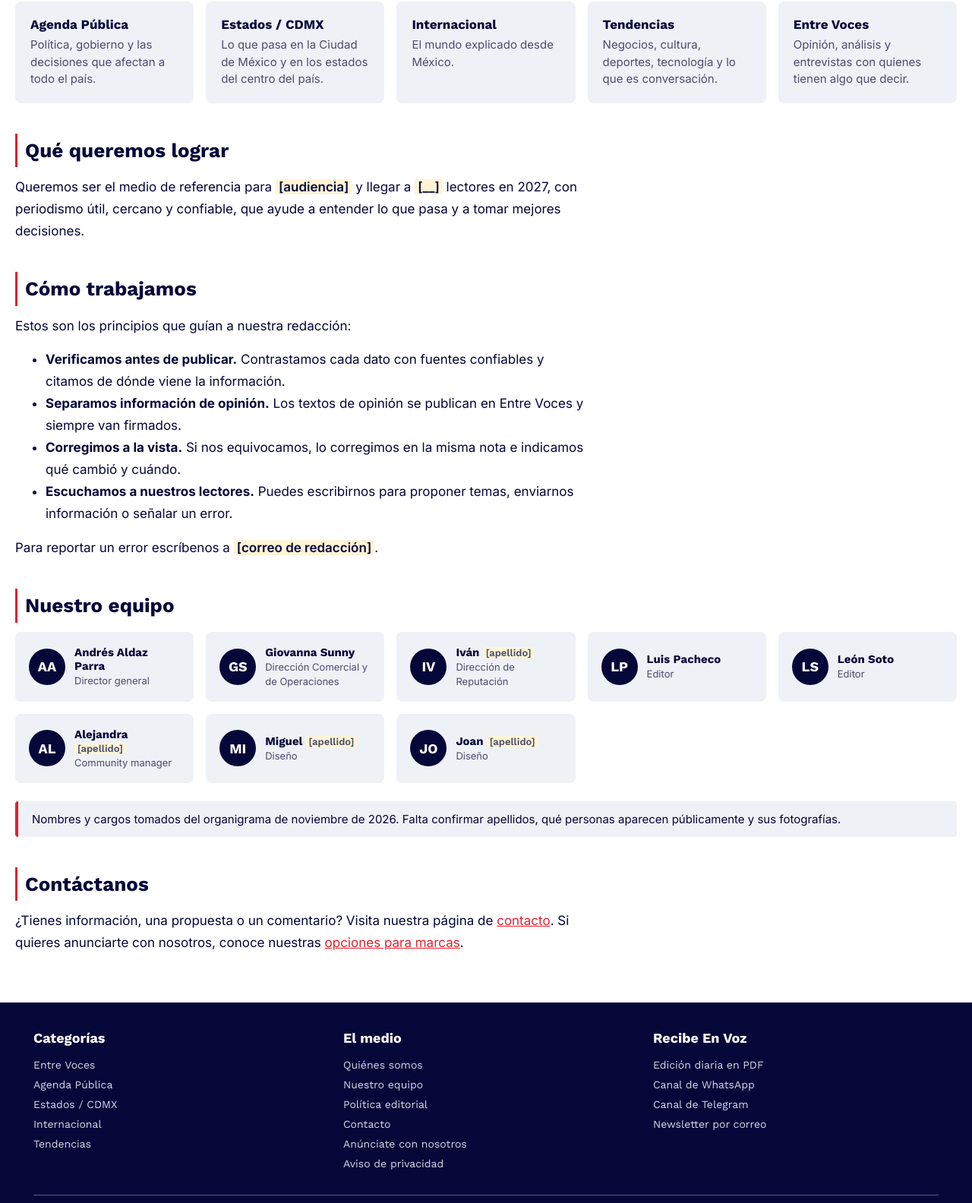
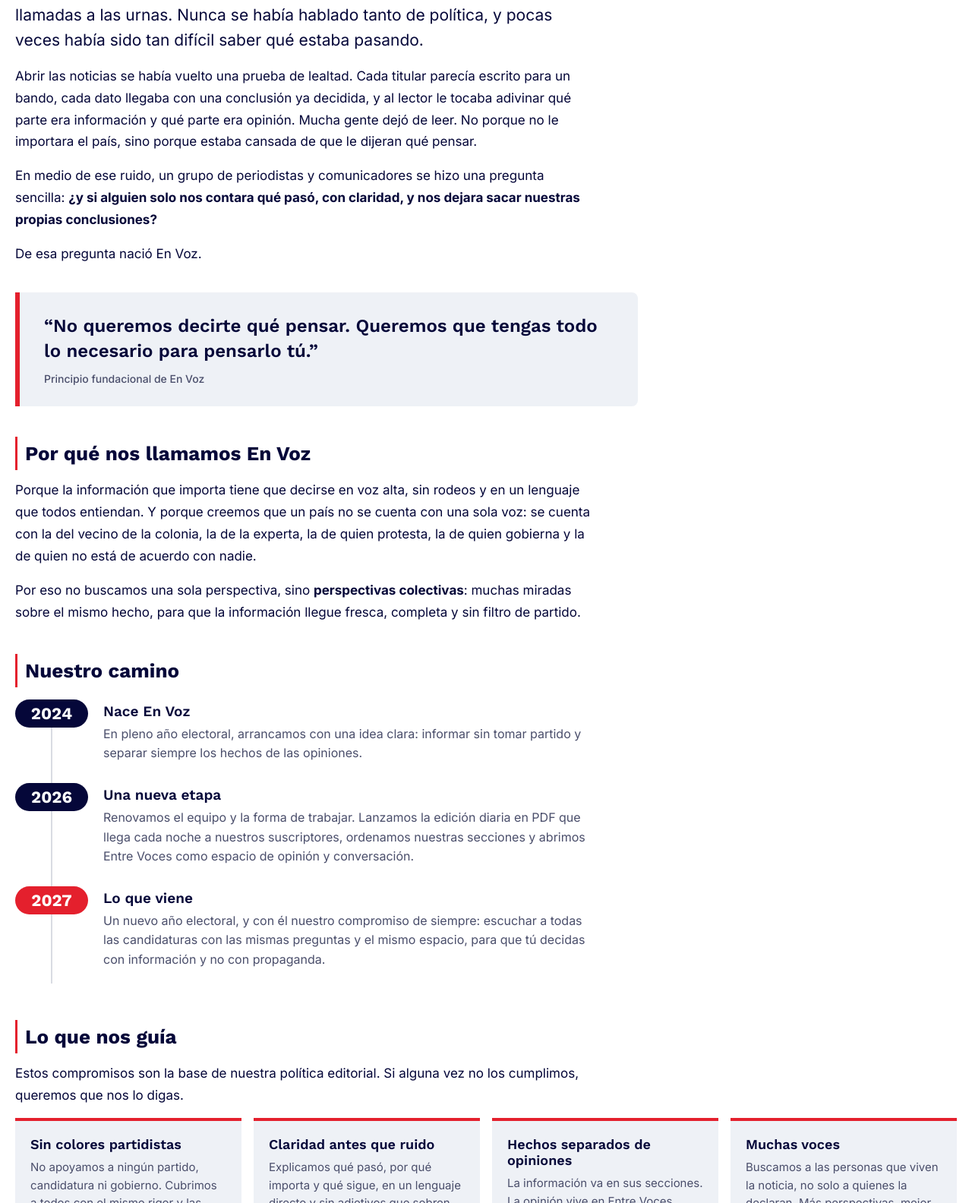
Before and after one commit to Docenoventa/envoz-web, a plain HTML site: page quienes-somos.html in a window 1280 px wide. Shown: the part 629-2213 px from the top of the page at 76% size. Drawn offline with nearby package versions, Linux system fonts and the light colour scheme; no server answers.

Commit message:
Quiénes somos: historia de fundación en 2024, principios y transparencia
Co-Authored-By: Claude Opus 5.5 <noreply@anthropic.com>
Claude-Session: https://claude.ai/code/session_01NuKbYRFLLvh6CQPaad2W9q

```diff
--- a/assets/styles.css
+++ b/assets/styles.css
@@ -254,3 +254,28 @@ body.show-mejoras #open-menu.mejora::after { left: 0; right: auto; top: -10px; }
 body.show-mejoras #open-search.mejora::after { right: 0; top: -10px; }
 body.show-mejoras .page-hero.mejora::after { top: 14px; right: 24px; }
 body.show-mejoras .page-hero.mejora { outline-offset: -4px; }
+
+/* ---------- Historia (Quiénes somos) ---------- */
+.lead { font-size: 21px; line-height: 1.6; color: var(--navy); }
+.dropcap::first-letter { float: left; font: 700 64px/0.9 var(--font-head); color: var(--red); margin: 6px 10px 0 0; }
+.pullquote { margin: 36px 0; padding: 28px 32px; background: var(--card); border-left: 6px solid var(--red); border-radius: 0 8px 8px 0; font: 600 24px/1.4 var(--font-head); color: var(--navy); max-width: 820px; }
+.pullquote cite { display: block; margin-top: 10px; font: 500 14px var(--font-body); color: var(--muted); font-style: normal; }
+.timeline { list-style: none; margin: 16px 0 32px; padding: 0; max-width: 760px; position: relative; }
+.timeline::before { content: ""; position: absolute; left: 47px; top: 8px; bottom: 8px; width: 2px; background: var(--line); }
+.timeline li { display: grid; grid-template-columns: 96px 1fr; gap: 20px; padding: 0 0 26px; position: relative; }
+.timeline .year { font: 700 22px var(--font-head); color: var(--white); background: var(--navy); border-radius: 999px; text-align: center; padding: 6px 0; position: relative; z-index: 1; height: max-content; }
+.timeline li:last-child .year { background: var(--red); }
+.timeline h3 { font: 600 19px var(--font-head); margin: 4px 0 6px; }
+.timeline p { margin: 0; font-size: 16px; line-height: 1.6; color: var(--muted); }
+.pillars { display: grid; grid-template-columns: repeat(auto-fill, minmax(240px, 1fr)); gap: 16px; margin: 8px 0 28px; }
+.pillar { border-top: 4px solid var(--red); background: var(--card); border-radius: 0 0 8px 8px; padding: 20px; }
+.pillar h3 { font: 600 18px var(--font-head); margin: 0 0 8px; }
+.pillar p { margin: 0; font-size: 15px; line-height: 1.55; color: var(--muted); }
+.page-hero .eyebrow-year { display: inline-block; font: 700 13px var(--font-head); letter-spacing: .08em; background: var(--red); color: var(--white); padding: 4px 10px; border-radius: 4px; margin-bottom: 12px; }
+@media (max-width: 600px) {
+  .timeline::before { left: 35px; }
+  .timeline li { grid-template-columns: 72px 1fr; gap: 14px; }
+  .timeline .year { font-size: 17px; }
+  .pullquote { font-size: 20px; padding: 22px; }
+  .lead { font-size: 19px; }
+}
--- a/quienes-somos.html
+++ b/quienes-somos.html
@@ -4,7 +4,7 @@
   <meta charset="utf-8">
   <meta name="viewport" content="width=device-width, initial-scale=1">
   <title>Quiénes somos · En Voz (prototipo)</title>
-  <meta name="description" content="Quiénes somos, qué cubrimos y lo que queremos lograr en En Voz.">
+  <meta name="description" content="En Voz nació en 2024 para informar con claridad, sin sesgos y sin colores partidistas, desde muchas voces.">
   <meta name="robots" content="noindex, nofollow">
   <link rel="icon" href="assets/mark.svg" type="image/svg+xml">
   <link rel="preconnect" href="https://fonts.googleapis.com">
@@ -15,40 +15,68 @@
 <body data-current="">
   <section class="page-hero mejora" data-mejora="Página nueva">
     <div class="container">
+      <span class="eyebrow-year">DESDE 2024</span>
       <div class="kicker">Quiénes somos</div>
-      <h1>Somos En Voz</h1>
-      <p>Un medio digital de noticias que cuenta lo que pasa en la Ciudad de México, en el país y en el mundo, con información verificada y voces que enriquecen el debate público.</p>
+      <h1>Nacimos para contar el país con claridad</h1>
+      <p>En Voz es un medio digital que informa sin sesgos y sin colores partidistas, y que cree que México se entiende mejor cuando se escucha en plural.</p>
     </div>
   </section>
 
   <main class="container page">
+    <div class="prose">
+      <h2>Cómo empezó todo</h2>
+      <p class="lead">2024 fue un año de ruido. México vivía la elección más grande de su historia: más de 20 mil cargos en disputa y más de 98 millones de personas llamadas a las urnas. Nunca se había hablado tanto de política, y pocas veces había sido tan difícil saber qué estaba pasando.</p>
+      <p>Abrir las noticias se había vuelto una prueba de lealtad. Cada titular parecía escrito para un bando, cada dato llegaba con una conclusión ya decidida, y al lector le tocaba adivinar qué parte era información y qué parte era opinión. Mucha gente dejó de leer. No porque no le importara el país, sino porque estaba cansada de que le dijeran qué pensar.</p>
+      <p>En medio de ese ruido, un grupo de periodistas y comunicadores se hizo una pregunta sencilla: <strong>¿y si alguien solo nos contara qué pasó, con claridad, y nos dejara sacar nuestras propias conclusiones?</strong></p>
+      <p>De esa pregunta nació En Voz.</p>
+    </div>
+
+    <blockquote class="pullquote">
+      “No queremos decirte qué pensar. Queremos que tengas todo lo necesario para pensarlo tú.”
+      <cite>Principio fundacional de En Voz</cite>
+    </blockquote>
+
+    <div class="prose">
+      <h2>Por qué nos llamamos En Voz</h2>
+      <p>Porque la información que importa tiene que decirse en voz alta, sin rodeos y en un lenguaje que todos entiendan. Y porque creemos que un país no se cuenta con una sola voz: se cuenta con la del vecino de la colonia, la de la experta, la de quien protesta, la de quien gobierna y la de quien no está de acuerdo con nadie.</p>
+      <p>Por eso no buscamos una sola perspectiva, sino <strong>perspectivas colectivas</strong>: muchas miradas sobre el mismo hecho, para que la información llegue fresca, completa y sin filtro de partido.</p>
+
+      <h2>Nuestro camino</h2>
+    </div>
+    <ol class="timeline">
+      <li><span class="year">2024</span><div><h3>Nace En Voz</h3><p>En pleno año electoral, arrancamos con una idea clara: informar sin tomar partido y separar siempre los hechos de las opiniones.</p></div></li>
+      <li><span class="year">2026</span><div><h3>Una nueva etapa</h3><p>Renovamos el equipo y la forma de trabajar. Lanzamos la edición diaria en PDF que llega cada noche a nuestros suscriptores, ordenamos nuestras secciones y abrimos Entre Voces como espacio de opinión y conversación.</p></div></li>
+      <li><span class="year">2027</span><div><h3>Lo que viene</h3><p>Un nuevo año electoral, y con él nuestro compromiso de siempre: escuchar a todas las candidaturas con las mismas preguntas y el mismo espacio, para que tú decidas con información y no con propaganda.</p></div></li>
+    </ol>
+
+    <div class="prose">
+      <h2 id="principios">Lo que nos guía</h2>
+      <p>Estos compromisos son la base de nuestra política editorial. Si alguna vez no los cumplimos, queremos que nos lo digas.</p>
+    </div>
+    <div class="pillars">
+      <div class="pillar"><h3>Sin colores partidistas</h3><p>No apoyamos a ningún partido, candidatura ni gobierno. Cubrimos a todos con el mismo rigor y las mismas preguntas.</p></div>
+      <div class="pillar"><h3>Claridad antes que ruido</h3><p>Explicamos qué pasó, por qué importa y qué sigue, en un lenguaje directo y sin adjetivos que sobren.</p></div>
+      <div class="pillar"><h3>Hechos separados de opiniones</h3><p>La información va en sus secciones. La opinión vive en Entre Voces, siempre firmada y siempre identificada.</p></div>
+      <div class="pillar"><h3>Muchas voces</h3><p>Buscamos a las personas que viven la noticia, no solo a quienes la declaran. Más perspectivas, mejor información.</p></div>
+      <div class="pillar"><h3>Verificamos y corregimos</h3><p>Contrastamos cada dato antes de publicar. Si nos equivocamos, lo corregimos a la vista y decimos qué cambió.</p></div>
+      <div class="pillar"><h3>Independencia editorial</h3><p>Ni anunciantes ni inversionistas deciden lo que publicamos. El contenido patrocinado siempre se identifica.</p></div>
+    </div>
+
     <div class="prose">
       <h2>Qué cubrimos</h2>
       <p>Publicamos todos los días en cinco secciones, y cada noche enviamos a nuestros suscriptores una edición diaria en PDF con lo más importante del día.</p>
     </div>
     <div class="grid-cards">
       <div class="info-card"><h3>Agenda Pública</h3><p>Política, gobierno y las decisiones que afectan a todo el país.</p></div>
-      <div class="info-card"><h3>Estados / CDMX</h3><p>Lo que pasa en la Ciudad de México y en los estados del centro del país.</p></div>
+      <div class="info-card"><h3>Estados / CDMX</h3><p>Lo que pasa en la Ciudad de México y en los estados.</p></div>
       <div class="info-card"><h3>Internacional</h3><p>El mundo explicado desde México.</p></div>
       <div class="info-card"><h3>Tendencias</h3><p>Negocios, cultura, deportes, tecnología y lo que es conversación.</p></div>
       <div class="info-card"><h3>Entre Voces</h3><p>Opinión, análisis y entrevistas con quienes tienen algo que decir.</p></div>
     </div>
 
     <div class="prose">
-      <h2>Qué queremos lograr</h2>
-      <p>Queremos ser el medio de referencia para <span class="pending">[audiencia]</span> y llegar a <span class="pending">[__]</span> lectores en 2027, con periodismo útil, cercano y confiable, que ayude a entender lo que pasa y a tomar mejores decisiones.</p>
-
-      <h2 id="principios">Cómo trabajamos</h2>
-      <p>Estos son los principios que guían a nuestra redacción:</p>
-      <ul>
-        <li><strong>Verificamos antes de publicar.</strong> Contrastamos cada dato con fuentes confiables y citamos de dónde viene la información.</li>
-        <li><strong>Separamos información de opinión.</strong> Los textos de opinión se publican en Entre Voces y siempre van firmados.</li>
-        <li><strong>Corregimos a la vista.</strong> Si nos equivocamos, lo corregimos en la misma nota e indicamos qué cambió y cuándo.</li>
-        <li><strong>Escuchamos a nuestros lectores.</strong> Puedes escribirnos para proponer temas, enviarnos información o señalar un error.</li>
-      </ul>
-      <p>Para reportar un error escríbenos a <span class="pending">[correo de redacción]</span>.</p>
-
-      <h2 id="equipo">Nuestro equipo</h2>
+      <h2 id="equipo">Quiénes hacemos En Voz</h2>
+      <p>Somos un equipo de periodistas, editores, diseñadores y creadores de contenido que todos los días trabaja para que entiendas mejor lo que pasa.</p>
     </div>
     <div class="team">
       <div class="person"><div class="avatar">AA</div><div><strong>Andrés Aldaz Parra</strong><span>Director general</span></div></div>
@@ -60,11 +88,13 @@
       <div class="person"><div class="avatar">MI</div><div><strong>Miguel <span class="pending">[apellido]</span></strong><span>Diseño</span></div></div>
       <div class="person"><div class="avatar">JO</div><div><strong>Joan <span class="pending">[apellido]</span></strong><span>Diseño</span></div></div>
     </div>
-    <p class="notice">Nombres y cargos tomados del organigrama de noviembre de 2026. Falta confirmar apellidos, qué personas aparecen públicamente y sus fotografías.</p>
 
     <div class="prose">
-      <h2>Contáctanos</h2>
-      <p>¿Tienes información, una propuesta o un comentario? Visita nuestra página de <a href="contacto.html">contacto</a>. Si quieres anunciarte con nosotros, conoce nuestras <a href="anunciate.html">opciones para marcas</a>.</p>
+      <h2>Transparencia</h2>
+      <p>Creemos que nuestros lectores tienen derecho a saber quién está detrás del medio que leen. En Voz es editado por <span class="pending">[razón social]</span>, con domicilio en <span class="pending">[ciudad]</span>.</p>
+
+      <h2>Hagamos esto juntos</h2>
+      <p>En Voz existe para sus lectores. Si tienes una historia que contar, un dato que deba verificarse o una crítica a nuestro trabajo, <a href="contacto.html">escríbenos</a>. Y si quieres recibir cada noche lo más importante del día, <a href="index.html#suscribete">suscríbete a la edición diaria</a>.</p>
     </div>
   </main>
   <script src="assets/app.js"></script>
```
